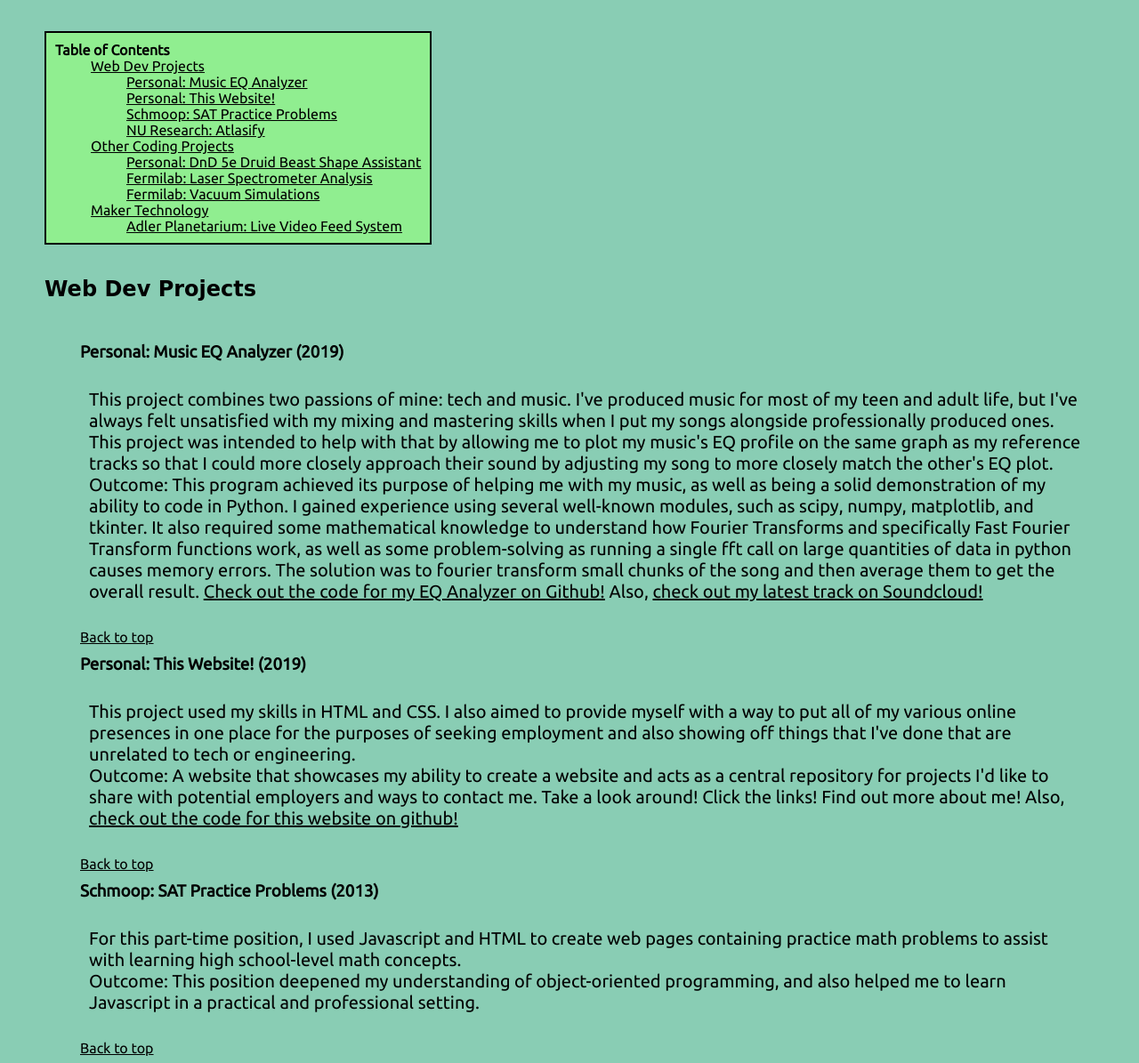
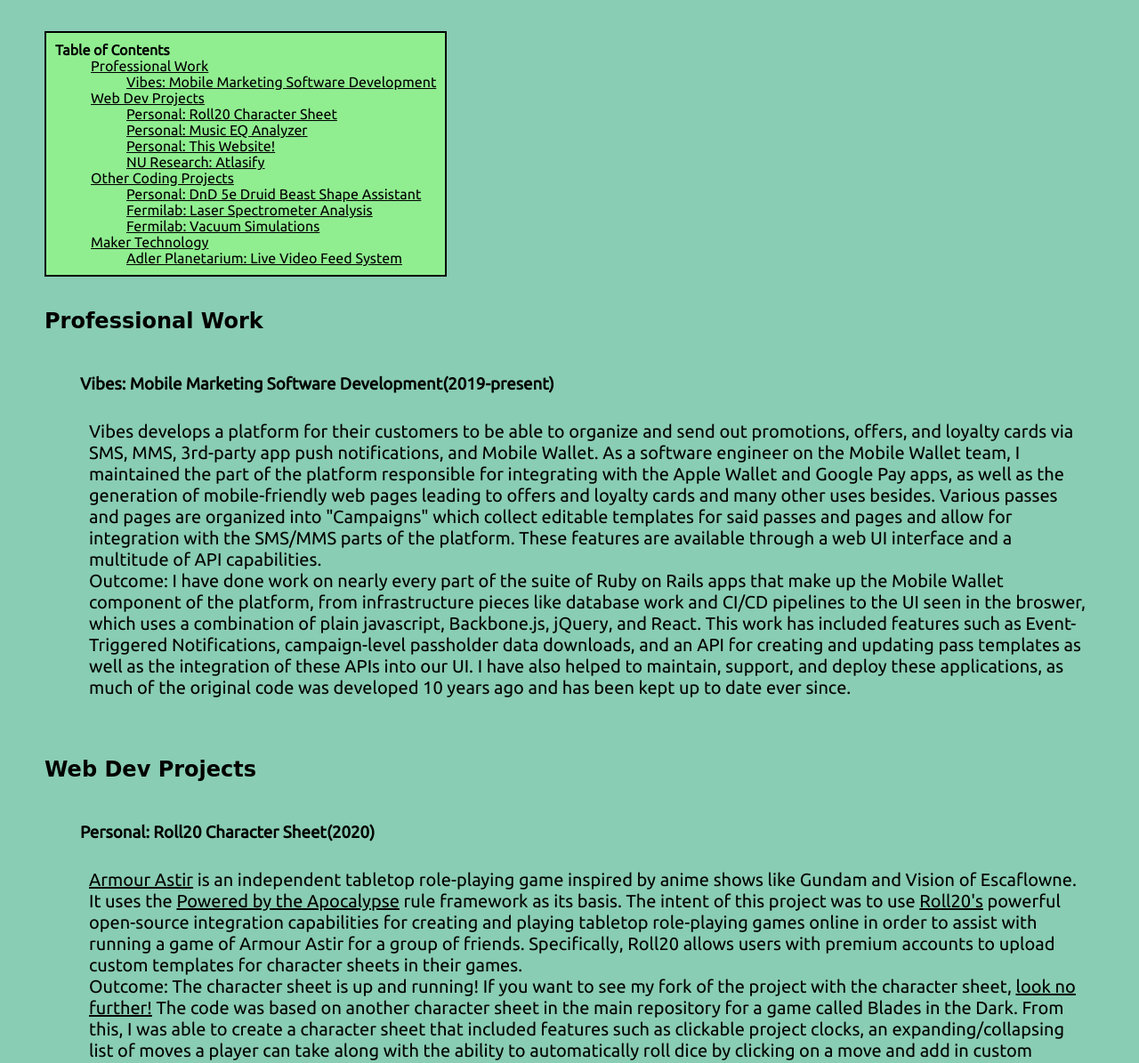
Before and after one commit to jamieleibowitz/personalsite, a plain HTML site: page portfolio.html in a window 1280 px wide. Shown: the part 172-1367 px from the top of the page at 89% size. Drawn offline with Linux system fonts and the light colour scheme; a web font is replaced by a local one.

Commit message:
Updated with new projects and professional work section

```diff
--- a/portfolio.html
+++ b/portfolio.html
@@ -16,11 +16,15 @@
         <ul id="toc">
             <strong>Table of Contents</strong>
             <ul>
+                <li><a href="#professional">Professional Work</a></li>
+                <ul>
+                    <li><a href="#vibes">Vibes: Mobile Marketing Software Development</a></li>
+                </ul>
                 <li><a href="#webdevproj">Web Dev Projects</a></li>
                 <ul>
+                    <li><a href="#roll20-armour-astir">Personal: Roll20 Character Sheet</a></li>
                     <li><a href="#eqanalyze">Personal: Music EQ Analyzer</a></li>
                     <li><a href="#thiswebsite">Personal: This Website!</a></li>
-                    <li><a href="#schmoopsat">Schmoop: SAT Practice Problems</a></li>
                     <li><a href="#atlasify">NU Research: Atlasify</a></li>
                 </ul>
                 <li><a href="#othercoding">Other Coding Projects</a></li>
@@ -35,9 +39,25 @@
                 </ul>
             </ul>
         </ul>
+        <div id="professional" class="proj-category">
+            <h2>Professional Work</h2>
+            <ul>
+                <li id="vibes" class="proj-title"><h3>Vibes: Mobile Marketing Software Development(2019-present)</h3>
+                <p class="proj-descript">Vibes develops a platform for their customers to be able to organize and send out promotions, offers, and loyalty cards via SMS, MMS, 3rd-party app push notifications, and Mobile Wallet. As a software engineer on the Mobile Wallet team, I maintained the part of the platform responsible for integrating with the Apple Wallet and Google Pay apps, as well as the generation of mobile-friendly web pages leading to offers and loyalty cards and many other uses besides. Various passes and pages are organized into "Campaigns" which collect editable templates for said passes and pages and allow for integration with the SMS/MMS parts of the platform. These features are available through a web UI interface and a multitude of API capabilities. <br>
+                Outcome: I have done work on nearly every part of the suite of Ruby on Rails apps that make up the Mobile Wallet component of the platform, from infrastructure pieces like database work and CI/CD pipelines to the UI seen in the broswer, which uses a combination of plain javascript, Backbone.js, jQuery, and React. This work has included features such as Event-Triggered Notifications, campaign-level passholder data downloads, and an API for creating and updating pass templates as well as the integration of these APIs into our UI. I have also helped to maintain, support, and deploy these applications, as much of the original code was developed 10 years ago and has been kept up to date ever since.
+                </p></li>
+            </ul>
+        </div>
         <div id="webdevproj" class="proj-category">
             <h2>Web Dev Projects</h2>
             <ul>
+                <li id="roll20-armour-astir" class="proj-title"><h3>Personal: Roll20 Character Sheet(2020)</h3>
+                <p class="proj-descript"><a href="https://weregazelle.itch.io/armour-astir">Armour Astir</a> is an independent tabletop role-playing game inspired by anime shows like Gundam and Vision of Escaflowne. It uses the <a href="https://en.wikipedia.org/wiki/Powered_by_the_Apocalypse">Powered by the Apocalypse</a> rule framework as its basis. The intent of this project was to use <a href="https://roll20.net/">Roll20's</a> powerful open-source integration capabilities for creating and playing tabletop role-playing games online in order to assist with running a game of Armour Astir for a group of friends. Specifically, Roll20 allows users with premium accounts to upload custom templates for character sheets in their games. <br>
+                Outcome: The character sheet is up and running! If you want to see my fork of the project with the character sheet, <a href="https://github.com/jamieleibowitz/roll20-character-sheets/compare/master...jamieleibowitz:armour-astir-sheet">look no further!</a> The code was based on another character sheet in the main repository for a game called Blades in the Dark. From this, I was able to create a character sheet that included features such as clickable project clocks, an expanding/collapsing list of moves a player can take along with the ability to automatically roll dice by clicking on a move and add in custom moves, and a separate section specifically for the player's mech. My character sheet also allows you to toggle between to "flavors" of the game, as during its initial development the game had a "high fantasy" setting and a "hard sci-fi" setting. One of the biggest challenges I overcame with this project was the extremely limited javascript capabilities within Roll20 character sheets (for good reason! Letting users execute whatever javascript they want on your site is extremely dangerous). Where I would by default go to javascript for things like toggleable buttons and expanding/collapsing editable lists, the limits here meant that I was doing the same things except using fancy conditional CSS to hide and display elements of the character sheet rather than generating new elements on the fly.</p></li>
+                <figure id="roll20-character-sheet">
+                    <div class="image-container"><img id="roll20-character-sheet" class="molflow-img" src="images/aa-character-sheet-halifax.png" alt="a screencapture of an example character sheet, including sections for moves, character info/traits, stats, playbook, gear, and a toggle between advent and ascent at the top (the high fantasy and hard sci-fi flavors of the game).">
+                    <figcaption>A screencapture of an example character sheet, including sections for moves, character info/traits, stats, playbook, gear, and a toggle between advent and ascent at the top (the high fantasy and hard sci-fi flavors of the game).</figcaption>
+                </figure>
                 <li id="eqanalyze" class="proj-title"><h3>Personal: Music EQ Analyzer (2019)</h3>
                 <p class="proj-descript">This project combines two passions of mine: tech and music. I've produced music for most of my teen and adult life, but I've always felt unsatisfied with my mixing and mastering skills when I put my songs alongside professionally produced ones. This project was intended to help with that by allowing me to plot my music's EQ profile on the same graph as my reference tracks so that I could more closely approach their sound by adjusting my song to more closely match the other's EQ plot.<br>
                 Outcome: This program achieved its purpose of helping me with my music, as well as being a solid demonstration of my ability to code in Python. I gained experience using several well-known modules, such as scipy, numpy, matplotlib, and tkinter. It also required some mathematical knowledge to understand how Fourier Transforms and specifically Fast Fourier Transform functions work, as well as some problem-solving as running a single fft call on large quantities of data in python causes memory errors. The solution was to fourier transform small chunks of the song and then average them to get the overall result. <a target="blank" href="https://github.com/jamieleibowitz/eqanalyzer">Check out the code for my EQ Analyzer on Github!</a> Also, <a target="blank" href="https://soundcloud.com/experimentalsoundlab/the-jacobs-ladder">check out my latest track on Soundcloud!</a></p></li>
@@ -45,9 +65,6 @@
                 <li id="thiswebsite" class="proj-title"><h3>Personal: This Website! (2019)</h3>
                 <p class="proj-descript">This project used my skills in HTML and CSS. I also aimed to provide myself with a way to put all of my various online presences in one place for the purposes of seeking employment and also showing off things that I've done that are unrelated to tech or engineering. <br>
                 Outcome: A website that showcases my ability to create a website and acts as a central repository for projects I'd like to share with potential employers and ways to contact me. Take a look around! Click the links! Find out more about me! Also, <a target="blank" href="https://github.com/jamieleibowitz/personalsite">check out the code for this website on github!</a></p></li>
-                <a class="btt" href="#toc">Back to top</a>
-                <li id="schmoopsat" class="proj-title"><h3>Schmoop: SAT Practice Problems (2013)</h3>
-                <p class="proj-descript">For this part-time position, I used Javascript and HTML to create web pages containing practice math problems to assist with learning high school-level math concepts.<br>Outcome: This position deepened my understanding of object-oriented programming, and also helped me to learn Javascript in a practical and professional setting. </p></li>
                 <a class="btt" href="#toc">Back to top</a>
                 <li id="atlasify" class="proj-title"><h3>NU Research: Atlasify (2013)</h3>
                 <p class="proj-descript">During the summer of 2013, I worked with Douglas Downey and several of his grad students on a program for the visualization of large amounts of data. When I joined, the project had already yielded a published paper, and Professor Downey wanted me to help to expand the types of data visualizations Atlasify could display. <br>
```
Also changed, not shown: images/aa-character-sheet-halifax.PNG (added).
